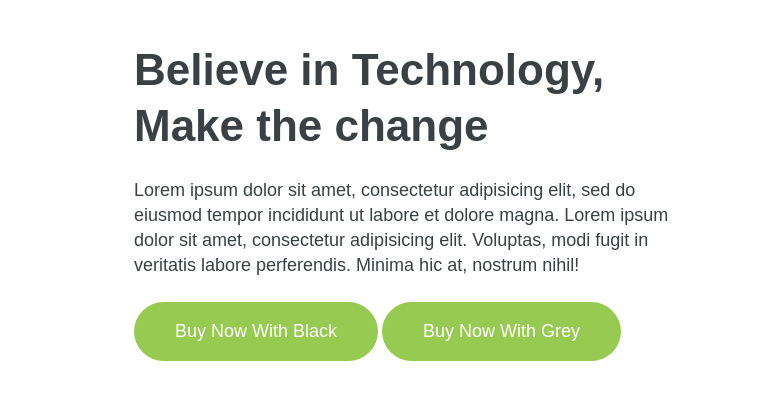
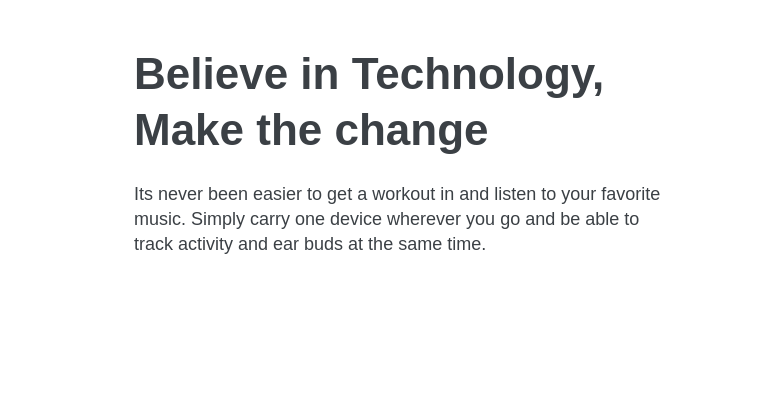
Before and after one commit to raulghiurau/PenteShop, a plain HTML site: page index.html in a window 1280 px wide. Shown: the part 115-526 px from the top of the page, 521-1280 px from the left. Drawn offline with Linux system fonts and the light colour scheme; files whose address does not match are found by name.

Commit message:
descritption update

```diff
--- a/index.html
+++ b/index.html
@@ -83,11 +83,9 @@
                 <div class="col-md-6 align-self-center text-center text-md-left">
                     <div class="block">
                         <h1 class="font-weight-bold mb-4 font-size-40">Believe in Technology, Make the change</h1>
-                        <p class="mb-4">Lorem ipsum dolor sit amet, consectetur adipisicing elit, sed do eiusmod tempor
-                            incididunt ut labore et dolore magna. Lorem ipsum dolor sit amet, consectetur adipisicing
-                            elit. Voluptas, modi fugit in veritatis labore perferendis. Minima hic at, nostrum nihil!</p>
-                        <a class="btn btn-main mb-2" href="https://penteshop.myshopify.com/cart/29284375232572:1?channel=buy_button" role="button">Buy Now With Black</a>
-                        <a class="btn btn-main mb-2" href="https://penteshop.myshopify.com/cart/29284375265340:1?channel=buy_button" role="button">Buy Now With Grey</a>
+                        <p class="mb-4">Its never been easier to get a workout in and listen to your favorite music. Simply carry one device wherever you go and be able to track activity and ear buds at the same time. </p>
+                        <!-- <a class="btn btn-main mb-2" href="https://penteshop.myshopify.com/cart/29284375232572:1?channel=buy_button" role="button">Buy Now With Black</a>
+                        <a class="btn btn-main mb-2" href="https://penteshop.myshopify.com/cart/29284375265340:1?channel=buy_button" role="button">Buy Now With Grey</a> -->
                     </div>
                 </div>
             </div><!-- .row close -->
```
